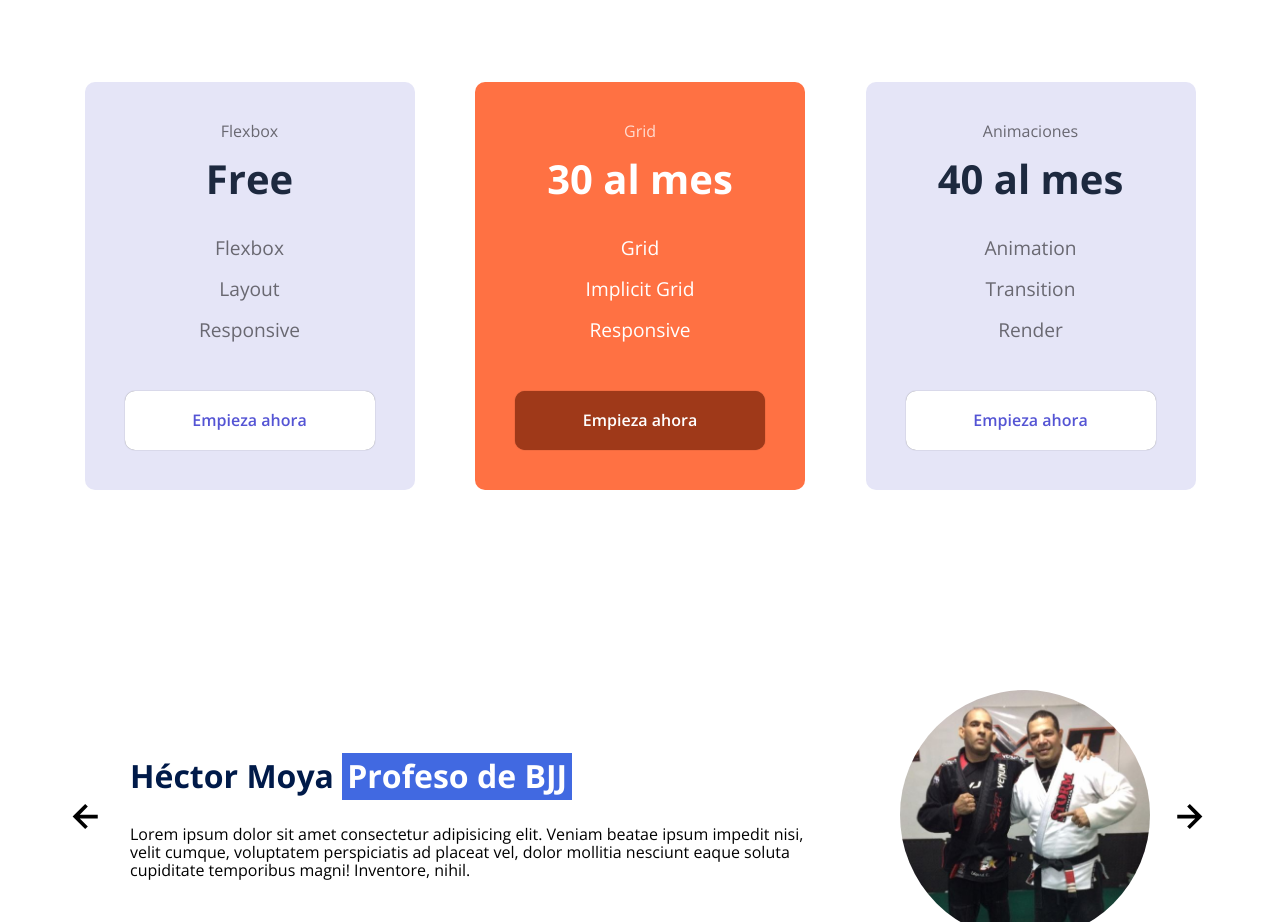
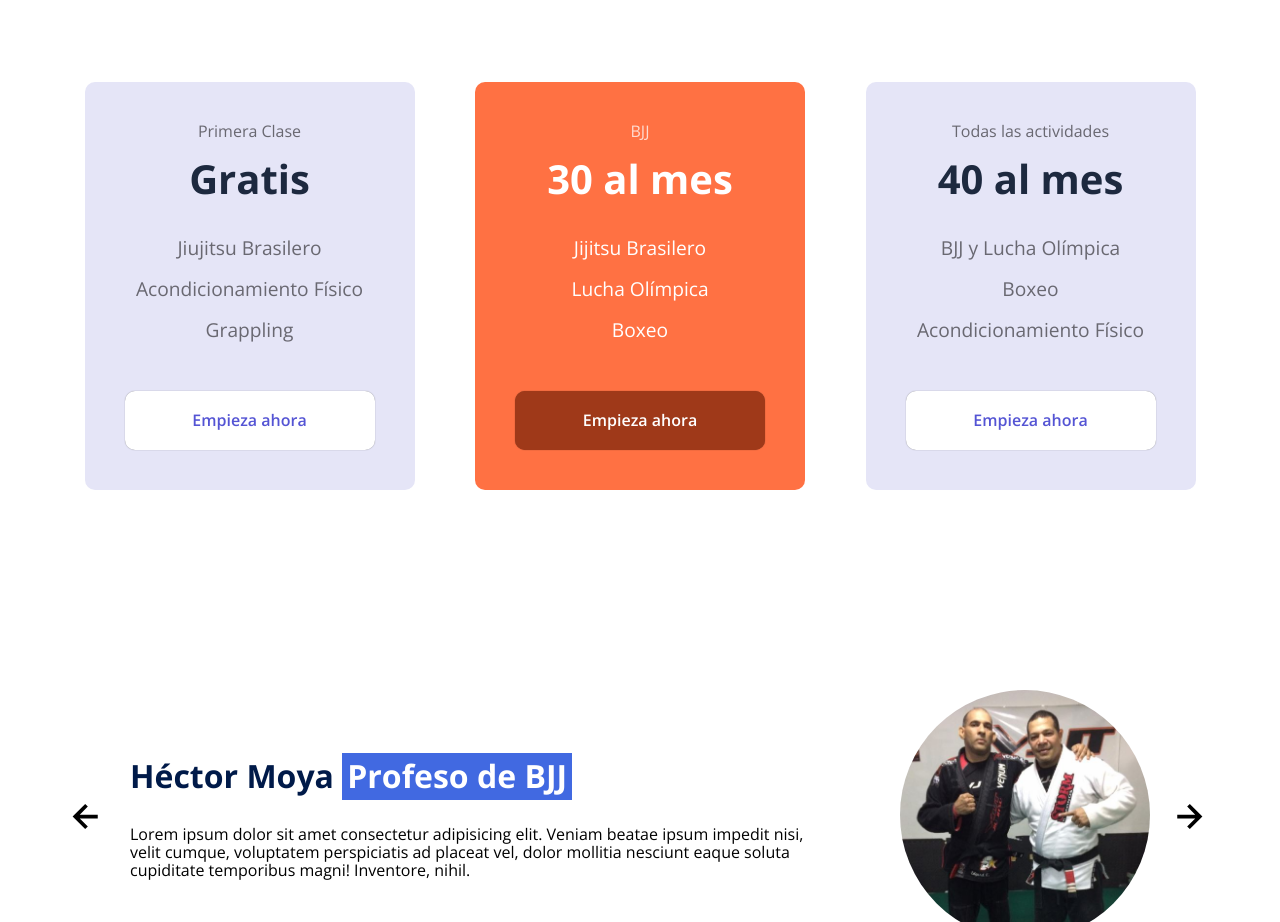
Before and after one commit to alejomarchan/proyecto_web_cac, a plain HTML site: page index.html in a window 1280 px wide. Shown: the part 2095-3017 px from the top of the page. Drawn offline with nearby package versions, Linux system fonts and the light colour scheme.

Commit message:
Update index.html
Actualización de las leyendas

```diff
--- a/index.html
+++ b/index.html
@@ -85,32 +85,32 @@
             <h2 class="subtitulo">Obten el plan perfecto para ti</h2>
             <div class="precio_tabla">
                 <div class="precio_elemento">
-                    <p class="precio_nombre">Flexbox</p>
-                    <h3 class="precio_precio">Free</h3>
+                    <p class="precio_nombre">Primera Clase</p>
+                    <h3 class="precio_precio">Gratis</h3>
                     <div class="precio_items">
-                        <p class="precio_features">Flexbox</p>
-                        <p class="precio_features">Layout</p>
-                        <p class="precio_features">Responsive</p>
+                        <p class="precio_features">Jiujitsu Brasilero</p>
+                        <p class="precio_features">Acondicionamiento Físico</p>
+                        <p class="precio_features">Grappling</p>
                     </div>
                     <a href="#" class="precio_cta">Empieza ahora</a>
                 </div>
                 <div class="precio_elemento precio_elemento--best">
-                    <p class="precio_nombre">Grid</p>
+                    <p class="precio_nombre">BJJ</p>
                     <h3 class="precio_precio">30 al mes</h3>
                     <div class="precio_items">
-                        <p class="precio_features">Grid</p>
-                        <p class="precio_features">Implicit Grid</p>
-                        <p class="precio_features">Responsive</p>
+                        <p class="precio_features">Jijitsu Brasilero</p>
+                        <p class="precio_features">Lucha Olímpica</p>
+                        <p class="precio_features">Boxeo</p>
                     </div>
                     <a href="#" class="precio_cta">Empieza ahora</a>
                 </div>
                 <div class="precio_elemento">
-                    <p class="precio_nombre">Animaciones</p>
+                    <p class="precio_nombre">Todas las actividades</p>
                     <h3 class="precio_precio">40 al mes</h3>
                     <div class="precio_items">
-                        <p class="precio_features">Animation</p>
-                        <p class="precio_features">Transition</p>
-                        <p class="precio_features">Render</p>
+                        <p class="precio_features">BJJ y Lucha Olímpica</p>
+                        <p class="precio_features">Boxeo</p>
+                        <p class="precio_features">Acondicionamiento Físico</p>
                     </div>
                     <a href="#" class="precio_cta">Empieza ahora</a>
                 </div>
@@ -157,19 +157,21 @@
                 <article class="preguntas_padding">
                     <div class="preguntas_respuesta">
                         <h3 class="preguntas_titulo">Qué es el Jiujitsu Brasilero?<span class="preguntas_arrow"><img src="./img/ico/arrow_down.svg" class="preguntas_img"></span></h3>
-                        <p class="preguntas_show">Las preguntas</p>
+                        <p class="preguntas_show">Es un arte marcial, deporte de combate y sistema de defensa personal desarrollado en Brasil. Se centra principalmente en la lucha cuerpo a cuerpo en el suelo, usando para ello luxaciones, estrangulaciones, inmovilizaciones y derribos. El principal objetivo del jiu-jitsu brasileño es someter al rival mediante una luxación o estrangulación sin necesidad de usar golpes, de ahí que se le denomine a veces "arte suave"</p>
                     </div>
                 </article>
                 <article class="preguntas_padding">
                     <div class="preguntas_respuesta">
                         <h3 class="preguntas_titulo">Necesito experiencia previa en alguna arte marcial?<span class="preguntas_arrow"><img src="./img/ico/arrow_down.svg" class="preguntas_img"></span></h3>
-                        <p class="preguntas_show">Las preguntas</p>
+                        <p class="preguntas_show">Ningún tipo de experiencia previa, solamente las ganas de evolucionar como persona y compartir con tus compañeros.</p>
                     </div>
                 </article>
                 <article class="preguntas_padding">
                     <div class="preguntas_respuesta">
                         <h3 class="preguntas_titulo">Puede cualquiera entrenar este arte?<span class="preguntas_arrow"><img src="./img/ico/arrow_down.svg" class="preguntas_img"></span></h3>
-                        <p class="preguntas_show">Las preguntas</p>
+                        <p class="preguntas_show">Cualquier persona puede entrenar BJJ. Los beneficios que brinda la práctica del deporte son palpables tanto en salud como emocional.
+                            Salvo alguna condición médica especial, no hay restricciones para la práctica
+                        </p>
                     </div>
                 </article>
             </section>
```
